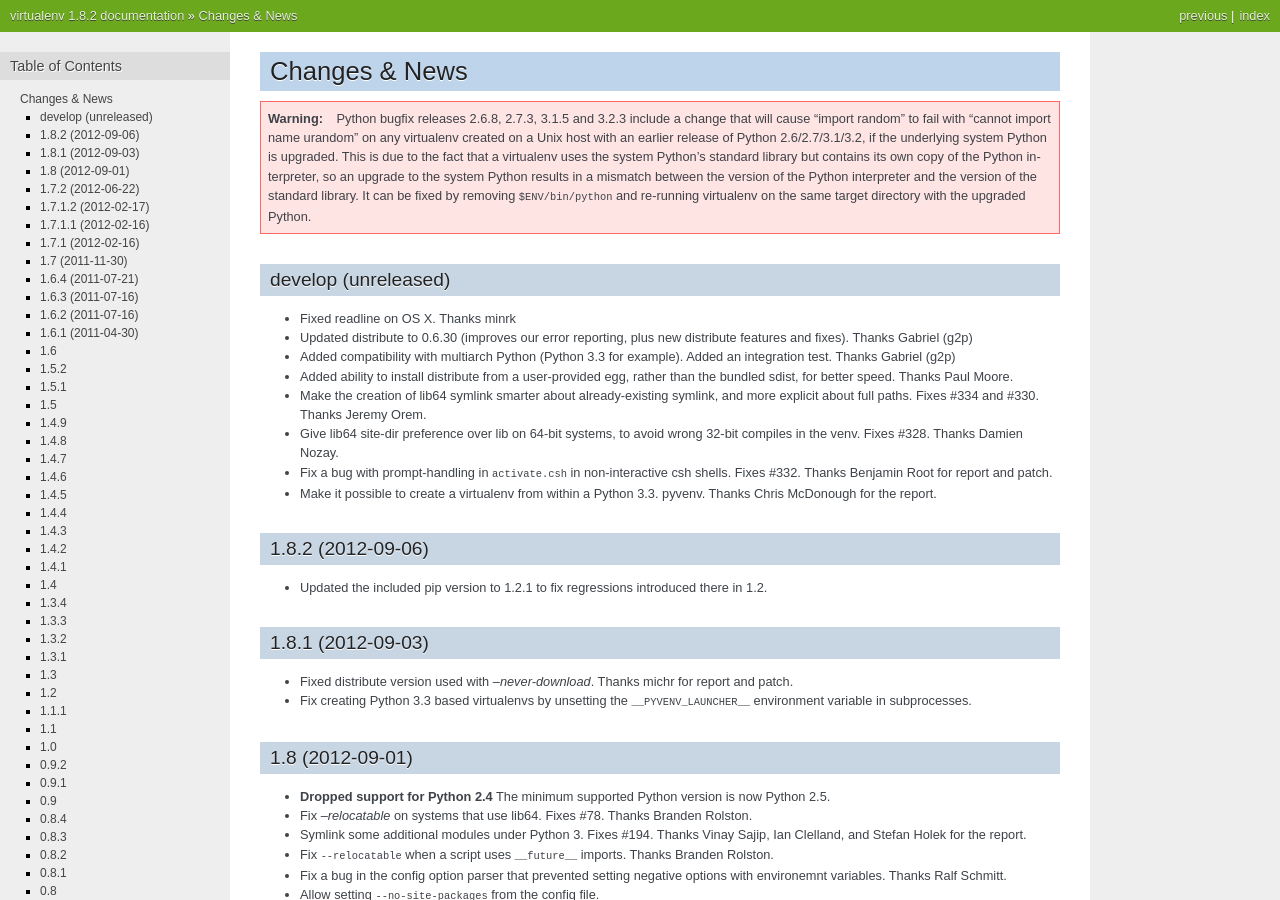
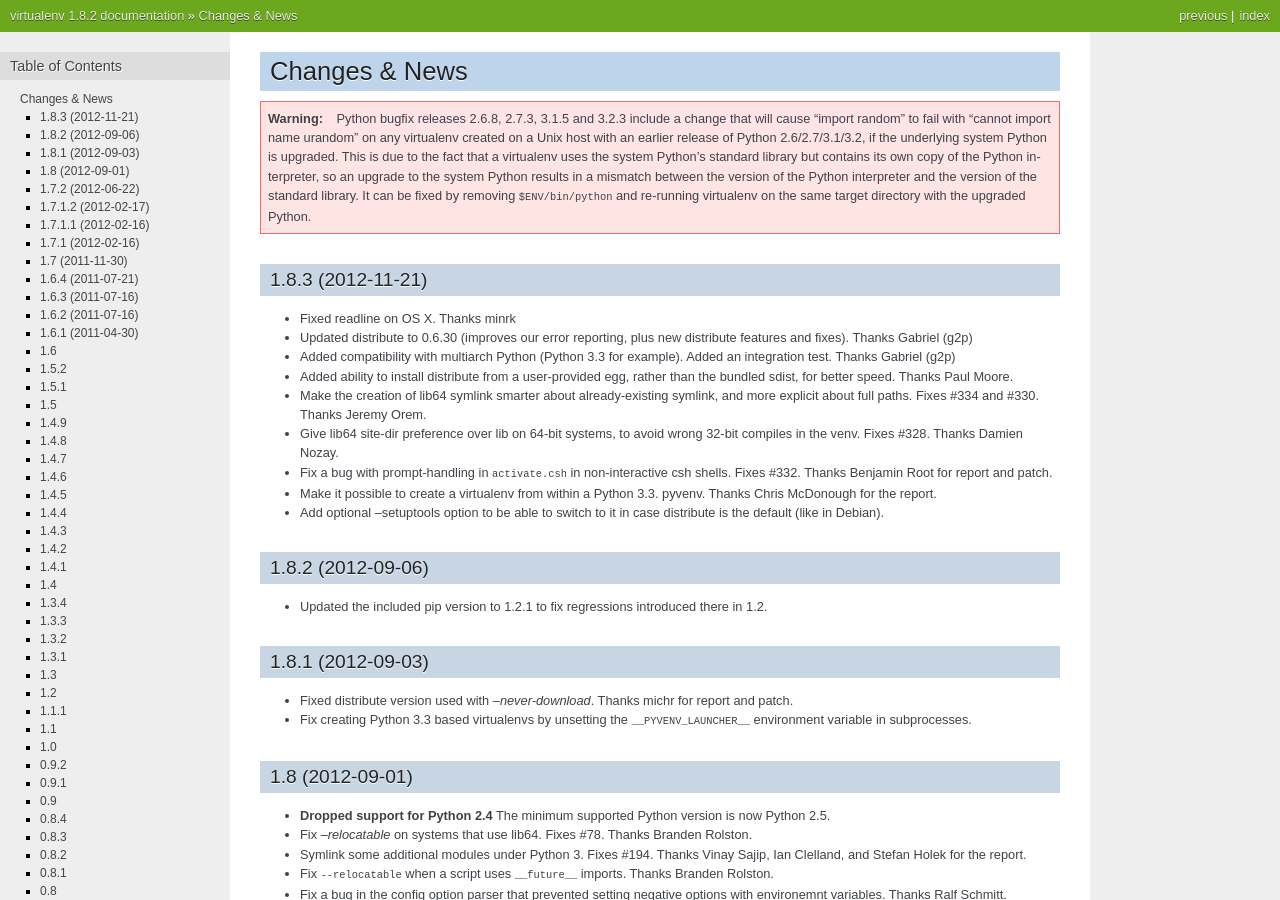
Before and after one commit to pypa/virtualenv, a Sphinx documentation site: the page built from docs/news.txt, in a window 1280 px wide and 900 px high. Built offline with Sphinx 7.4.7, drawn with Linux system fonts in a browser that asks for light colours.

Commit message:
Updated changelog.

```diff
--- a/docs/news.txt
+++ b/docs/news.txt
@@ -14,9 +14,8 @@
    ``$ENV/bin/python`` and re-running virtualenv on the same target directory
    with the upgraded Python.
 
-
-develop (unreleased)
-~~~~~~~~~~~~~~~~~~~~
+1.8.3 (2012-11-21)
+~~~~~~~~~~~~~~~~~~
 
 * Fixed readline on OS X. Thanks minrk
 
@@ -41,6 +40,8 @@
 * Make it possible to create a virtualenv from within a Python
   3.3. pyvenv. Thanks Chris McDonough for the report.
 
+* Add optional --setuptools option to be able to switch to it in case
+  distribute is the default (like in Debian).
 
 1.8.2 (2012-09-06)
 ~~~~~~~~~~~~~~~~~~
```
Also changed, not shown: virtualenv.py (line endings or trailing spaces).
